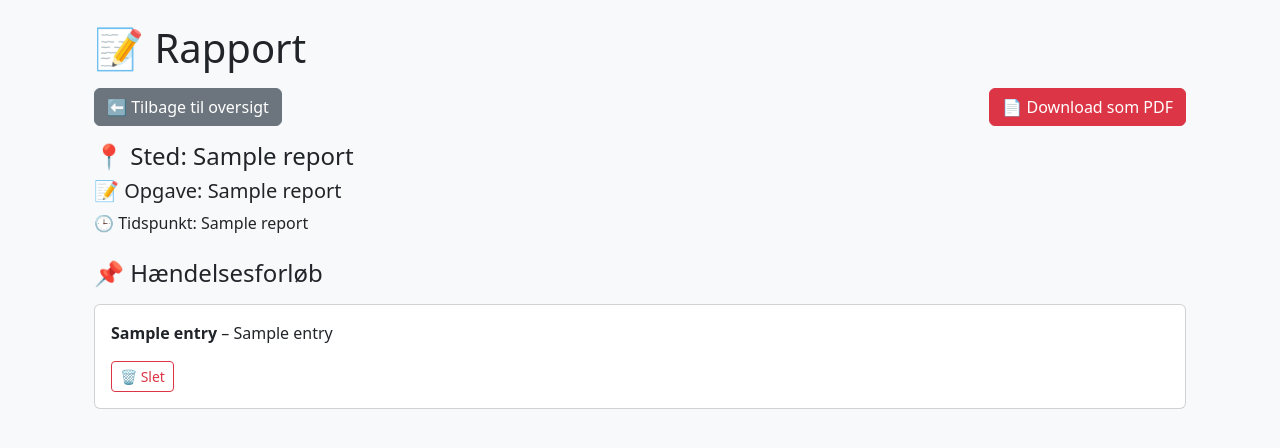
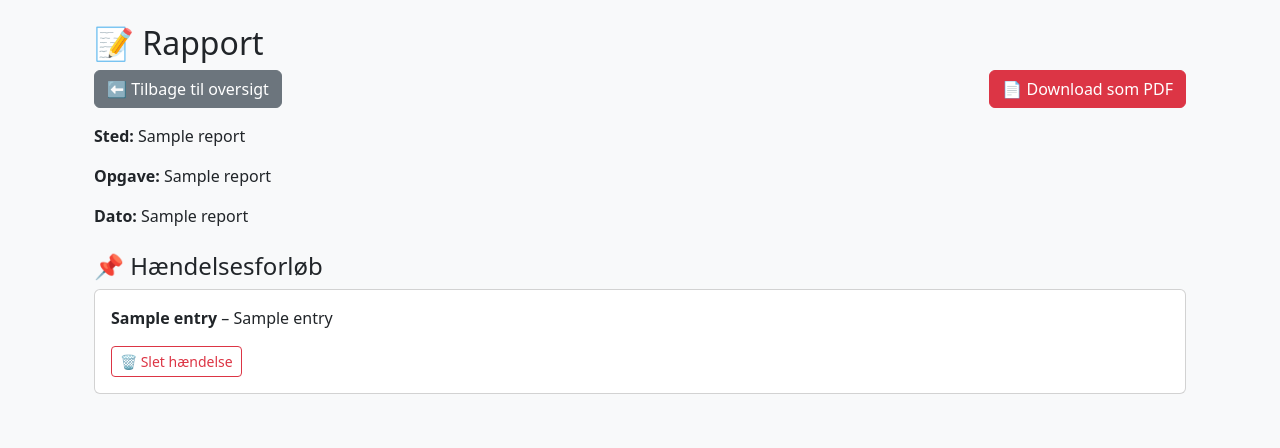
Before and after one commit to Simonsen9430/bjaergningsrapport---v2, a Flask app: template templates/rapport.html in a window 1280 px wide. Shown: the part 66-514 px from the top of the page. Run offline with Flask 3, Linux system fonts and the light colour scheme; the template is opened without the code that fills it: most values are stand-ins (such as "Sample title", 1, 10 or a date in 2020).

```diff
--- a/templates/rapport.html
+++ b/templates/rapport.html
@@ -2,29 +2,28 @@
 
 {% block content %}
 <div class="container mt-4">
-    <h1 class="mb-3">📝 Rapport</h1>
-
+    <h2>📝 Rapport</h2>
     <div class="d-flex justify-content-between mb-3">
         <a href="{{ url_for('rapporter') }}" class="btn btn-secondary">⬅️ Tilbage til oversigt</a>
         <a href="{{ url_for('download_pdf', report_id=report_id) }}" class="btn btn-danger">📄 Download som PDF</a>
     </div>
 
     <div class="mb-4">
-        <h4>📍 Sted: {{ report[1] }}</h4>
-        <h5>📝 Opgave: {{ report[2] }}</h5>
-        <p>🕒 Tidspunkt: {{ report[0][:16].replace('T', ' ') }}</p>
+        <p><strong>Sted:</strong> {{ report[1] }}</p>
+        <p><strong>Opgave:</strong> {{ report[2] }}</p>
+        <p><strong>Dato:</strong> {{ report[0][:16].replace('T', ' ') }}</p>
     </div>
 
-    <h4 class="mb-3">📌 Hændelsesforløb</h4>
+    <h4>📌 Hændelsesforløb</h4>
     {% for entry in entries %}
     <div class="card mb-3">
         <div class="card-body">
             <p><strong>{{ entry[1] }}</strong> – {{ entry[2] }}</p>
             {% if entry[3] %}
-                    <img src="{{ url_for('static', filename='uploads/' + entry[3]) }}" class="img-fluid mt-2" style="max-width:300px;">
+                <img src="{{ url_for('static', filename='uploads/' ~ entry[3]) }}" class="img-fluid mt-2" style="max-width: 300px;">
             {% endif %}
             <form method="post" action="{{ url_for('slet_haendelse', report_id=report_id, entry_id=entry[0]) }}" class="mt-2" onsubmit="return confirm('Er du sikker på, at du vil slette denne hændelse?')">
-                    <button type="submit" class="btn btn-sm btn-outline-danger">🗑️ Slet</button>
+                <button type="submit" class="btn btn-sm btn-outline-danger">🗑️ Slet hændelse</button>
             </form>
         </div>
     </div>
```
Lines whose indentation alone changed are shown as unchanged.
